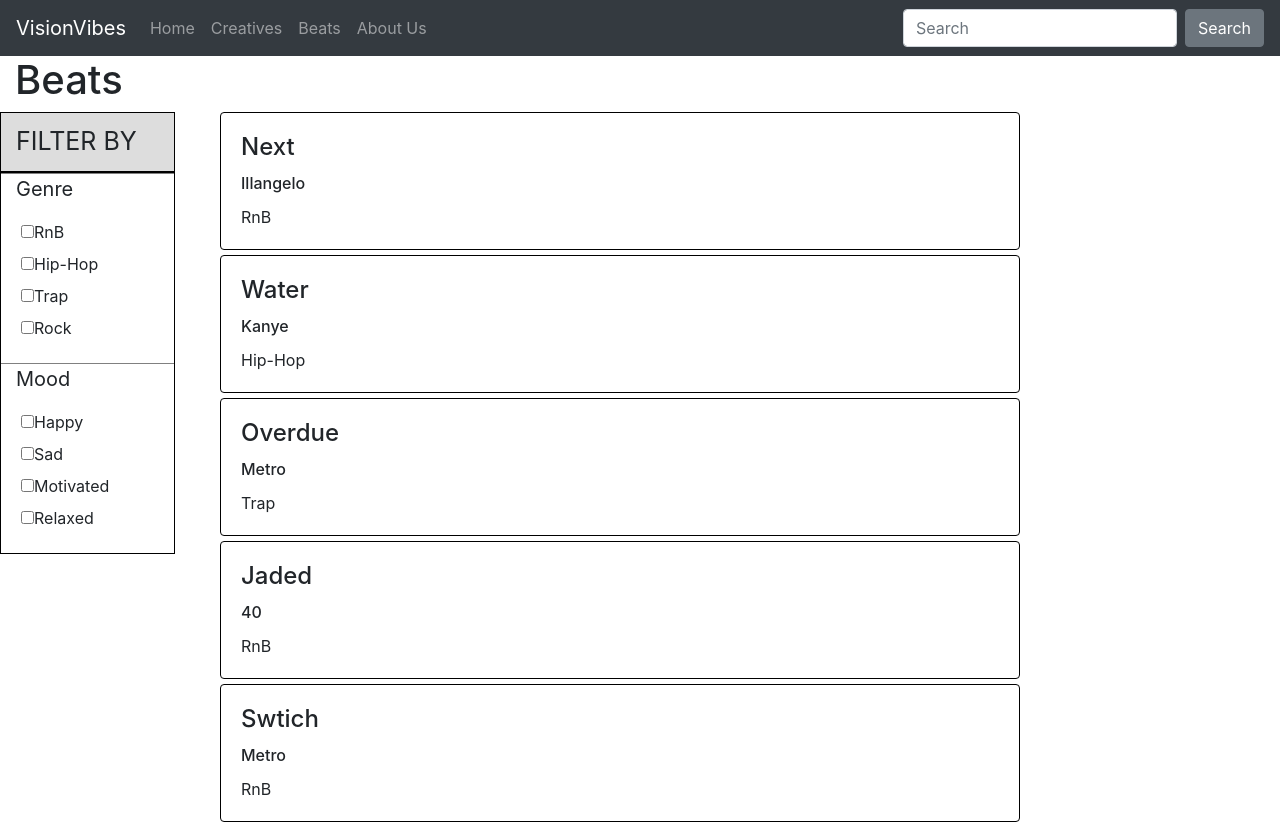
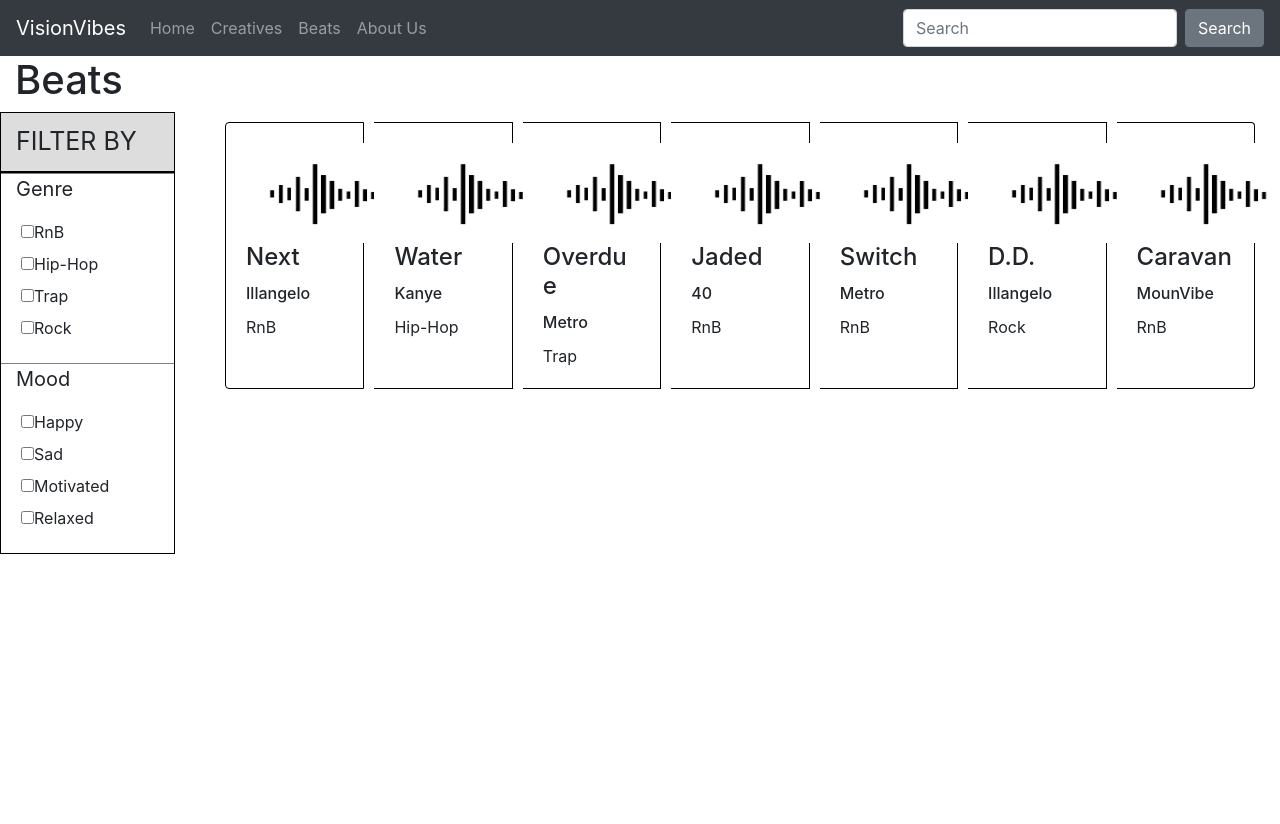
Before and after one commit to GCham5/GCham5.github.io, a React (Create React App) app in the folder SEG3125-Module8-Lab/visionvibes/: page /beats in a window 1280 px wide. Shown: the top 824 px of the page. After the commit the page ends 800 px from the top, so only its background shows below. Built offline with nearby package versions, Linux system fonts and the light colour scheme.

Commit message:
more work

```diff
--- a/SEG3125-Module8-Lab/visionvibes/src/App.js
+++ b/SEG3125-Module8-Lab/visionvibes/src/App.js
@@ -4,8 +4,7 @@ import { BrowserRouter, Route } from 'react-router-dom'
 import Home from './pages/Home'
 import Creatives from './pages/Creatives';
 import Beats from './pages/Beats';
-
-// import { Button, Nav } from 'react-bootstrap';
+import About from './pages/About';
 
 
 class App extends Component {
@@ -17,6 +16,7 @@ class App extends Component {
           <Route exact path='/' component={Home}/>
           <Route path='/creatives' component={Creatives}/>
           <Route path='/beats' component={Beats}/>
+          <Route path='/about' component={About}/>
         </div>
       </BrowserRouter>
 
--- a/SEG3125-Module8-Lab/visionvibes/src/components/BeatCard.js
+++ b/SEG3125-Module8-Lab/visionvibes/src/components/BeatCard.js
@@ -1,4 +1,5 @@
 import React from 'react';
+import pic from '../images/music-soundwave.png'
 
 const BeatCard = ({beats}) => {
     const beatsList = beats.length ? (
@@ -6,6 +7,7 @@ const BeatCard = ({beats}) => {
         return (
             <div className="card beat" key={beat.id}>
                 <div className="card-body">
+                    <img className="beatPic" src={pic}></img>
                     <h4 className="card-title">{beat.title}</h4>
                     <h6 className="card-title">{beat.by}</h6>
                     <p className="card-text">{beat.genre}</p>
@@ -18,7 +20,7 @@ const BeatCard = ({beats}) => {
     <p>No beats found :(... Try changing your preferences!</p>
 
     return(
-        <div className="beatGroup">
+        <div className="card-group beatGroup">
             {beatsList}
         </div>
     )
--- a/SEG3125-Module8-Lab/visionvibes/src/components/Landing.js
+++ b/SEG3125-Module8-Lab/visionvibes/src/components/Landing.js
@@ -4,8 +4,8 @@ const Landing = () => {
     return (
         <div className="jumbotron jumbotron-fluid">
             <div className="mainText container-fluid">
-                <h1 className="display-4">Fluid jumbotron</h1>
-                <p className="lead">This is a modified jumbotron that occupies the entire horizontal space of its parent.</p>
+                <h1 className="display-4">VisionVibes</h1>
+                <p className="lead">A Place To Create And Collaborate</p>
             </div>
         </div>
     )
--- a/SEG3125-Module8-Lab/visionvibes/src/components/Navbar.js
+++ b/SEG3125-Module8-Lab/visionvibes/src/components/Navbar.js
@@ -4,7 +4,7 @@ import { Link, NavLink, withRouter } from 'react-router-dom'
 const Navbar = () => {
     return (
         <nav className="navbar navbar-expand-lg bg-dark navbar-dark">
-            <a className="navbar-brand" href="#">VisionVibes</a>
+            <Link to='/' className="navbar-brand">VisionVibes</Link>
             <button className="navbar-toggler" type="button" data-toggle="collapse" data-target="#navbarSupportedContent" aria-controls="navbarSupportedContent" aria-expanded="false" aria-label="Toggle navigation">
                 <span className="navbar-toggler-icon"></span>
             </button>
--- a/SEG3125-Module8-Lab/visionvibes/src/css/Beat.css
+++ b/SEG3125-Module8-Lab/visionvibes/src/css/Beat.css
@@ -51,6 +51,11 @@
 
   .beat {
       border: 0.1px solid black;
-      max-width: 800px;
-      margin: 5px;
+      max-width: 200px;
+      margin: 10px;
   }
+
+  .beatPic {
+      height: 100px;
+      width: 150px;
+  }
--- a/SEG3125-Module8-Lab/visionvibes/src/data/beatsData.js
+++ b/SEG3125-Module8-Lab/visionvibes/src/data/beatsData.js
@@ -1,67 +1,67 @@
-export let beatsData = {
+let beatsData = [
+    {
+        'title': 'Next',
+        'by': 'Illangelo',
+        'genre': 'RnB',
+        'mood': 'Sad',
+        'BPM': 87,
+        'key': 'E Major',
+         'id': 0
+    },
+    {
+        'title': 'Water',
+        'by': 'Kanye',
+        'genre': 'Hip-Hop',
+        'mood': 'Happy',
+        'BPM': 100,
+        'key': 'C Major',
+         'id': 1
+    },
+    {
+        'title': 'Overdue',
+        'by': 'Metro',
+        'genre': 'Trap',
+        'mood': 'Motivated',
+        'BPM': 168,
+        'key': 'F# Major',
+         'id': 2
+    },
+    {
+        'title': 'Jaded',
+        'by': '40',
+        'genre': 'RnB',
+        'mood': 'Sad',
+        'BPM': 87,
+        'key': 'E Minor',
+         'id': 3
+    },
+    {
+        'title': 'Switch',
+        'by': 'Metro',
+        'genre': 'RnB',
+        'mood': 'Relaxed',
+        'BPM': 96,
+        'key': 'C Minor',
+         'id': 4
+    },
+    {
+        'title': 'D.D.',
+        'by': 'Illangelo',
+        'genre': 'Rock',
+        'mood': 'Motivated',
+        'BPM': 111,
+        'key': 'A Major',
+         'id': 5
+    },
+    {
+        'title': 'Caravan',
+        'by': 'MounVibe',
+        'genre': 'RnB',
+        'mood': 'Happy',
+        'BPM': 120,
+        'key': 'C Major',
+         'id': 6
+    },
+]
 
-    "Next":
-    {
-        "Producer": 'Illangelo',
-        "ProducerId": 2,
-        "Genre": 'RnB',
-        "BPM": '87 BPM',
-        "Key": 'E Major',
-        "Id": 0
-    },
-    "Water":
-    {
-        "Producer": 'Kanye',
-        "ProducerId": 1,
-        "Genre": 'Hip-Hop',
-        "BPM": '100 BPM',
-        "Key": 'C Major',
-        "Id": 1
-    },
-    "Overdue":
-    {
-        "Producer": 'Metro',
-        "ProducerId": 3,
-        "Genre": 'Trap',
-        "BPM": '168 BPM',
-        "Key": 'F# Major',
-        "Id": 2
-    },
-    "Jaded":
-    {
-        "Producer": '40',
-        "ProducerId": 4,
-        "Genre": 'RnB',
-        "BPM": '87 BPM',
-        "Key": 'E Minor',
-        "Id": 3
-    },
-    "Switch":
-    {
-        "Producer": 'Metro',
-        "ProducerId": 3,
-        "Genre": 'RnB',
-        "BPM": '96 BPM',
-        "Key": 'C Minor',
-        "Id": 4
-    },
-    "D.D":
-    {
-        "Producer": 'Illangelo',
-        "ProducerId": 2,
-        "Genre": 'Rock',
-        "BPM": '111 BPM',
-        "Key": 'A Major',
-        "Id": 5
-    },
-    "Caravan":
-    {
-        "Producer": 'MounVibe',
-        "ProducerId": 0,
-        "Genre": "RnB",
-        "BPM": '120 BPM',
-        "Key": 'C Major',
-        "Id": 6
-    }
-
-}
+export default beatsData
--- /dev/null
+++ b/SEG3125-Module8-Lab/visionvibes/src/pages/About.js
@@ -0,0 +1,11 @@
+import React from 'react'
+
+const About = () => {
+    return (
+        <div className='container-fluid'>
+            <h1>About Us</h1>
+        </div>
+    )
+}
+
+export default About
--- a/SEG3125-Module8-Lab/visionvibes/src/pages/Beats.js
+++ b/SEG3125-Module8-Lab/visionvibes/src/pages/Beats.js
@@ -1,36 +1,15 @@
 import React, { Component } from 'react';
 import BeatCard from '../components/BeatCard';
 import FindABeat from '../components/FindABeat';
+import beatsData from '../data/beatsData';
 import '../css/Beat.css'
 
 class Beats extends Component {
 
     state = {
-        beats: [
-            { title: 'Next', by: 'Illangelo', genre: 'RnB', mood: 'Sad', BPM: 87, key: 'E Major', id: 0 },
-            { title: 'Water', by: 'Kanye', genre: 'Hip-Hop', mood: 'Happy', BPM: 100, key: 'C Major', id: 1 },
-            { title: 'Overdue', by: 'Metro', genre: 'Trap', mood: 'Motivated', BPM: 168, key: 'F# Major', id: 2 },
-            { title: 'Jaded', by: '40', genre: 'RnB', mood: 'Sad', BPM: 87, key: 'E Minor', id: 3 },
-            { title: 'Swtich', by: 'Metro', genre: 'RnB', mood: 'Relaxed', BPM: 96, key: 'C Minor', id: 4 },
-            { title: 'D.D', by: 'Illangelo', genre: 'Rock', mood: 'Motivated', BPM: 111, key: 'A Major', id: 5 },
-            { title: 'Caravan', by: 'MounVibe', genre: 'RnB', mood: 'Happy', BPM: 120, key: 'C Major', id: 6 }
-        ],
-
-        initialBeats: [
-            { title: 'Next', by: 'Illangelo', genre: 'RnB', mood: 'Sad', BPM: 87, key: 'E Major', id: 0 },
-            { title: 'Water', by: 'Kanye', genre: 'Hip-Hop', mood: 'Happy', BPM: 100, key: 'C Major', id: 1 },
-            { title: 'Overdue', by: 'Metro', genre: 'Trap', mood: 'Motivated', BPM: 168, key: 'F# Major', id: 2 },
-            { title: 'Jaded', by: '40', genre: 'RnB', mood: 'Sad', BPM: 87, key: 'E Minor', id: 3 },
-            { title: 'Swtich', by: 'Metro', genre: 'RnB', mood: 'Relaxed', BPM: 96, key: 'C Minor', id: 4 },
-            { title: 'D.D', by: 'Illangelo', genre: 'Rock', mood: 'Motivated', BPM: 111, key: 'A Major', id: 5 },
-            { title: 'Caravan', by: 'MounVibe', genre: 'RnB', mood: 'Happy', BPM: 120, key: 'C Major', id: 6 }
-        ]
+        beats : beatsData,
+        initialBeats: beatsData
     }
-
-    // componentDidUpdate(prevProps, prevState) {
-    //     console.log('component updated');
-    //     console.log(prevState)
-    // }
 
     updateBeatList = (genreInfo, moodInfo) => {
         var s1 = document.getElementById(genreInfo);
@@ -89,7 +68,7 @@ class Beats extends Component {
         //     }
         // })
 
-        console.log("Beats from Mood ", beatsFromMood)
+        //console.log("Beats from Mood ", beatsFromMood)
 
         if (beatsFromGenre.length != 0 && beatsFromMood.length != 0) {
             for (var i = 0; i < beatsFromGenre.length; i++) {
@@ -107,11 +86,6 @@ class Beats extends Component {
                 finalBeatsList = [...beatsFromGenre, ...beatsFromMood];
             }
         }
-
-
-
-
-        // const finalUniqueBeatsList = [...new Set(finalBeatsList)];
 
         console.log(finalBeatsList);
         this.setState({
```
Also changed, not shown: SEG3125-Module8-Lab/visionvibes/src/components/TodaysBeats.js (added, +10 -0 lines), SEG3125-Module8-Lab/visionvibes/src/images/music-soundwave.png (added).
